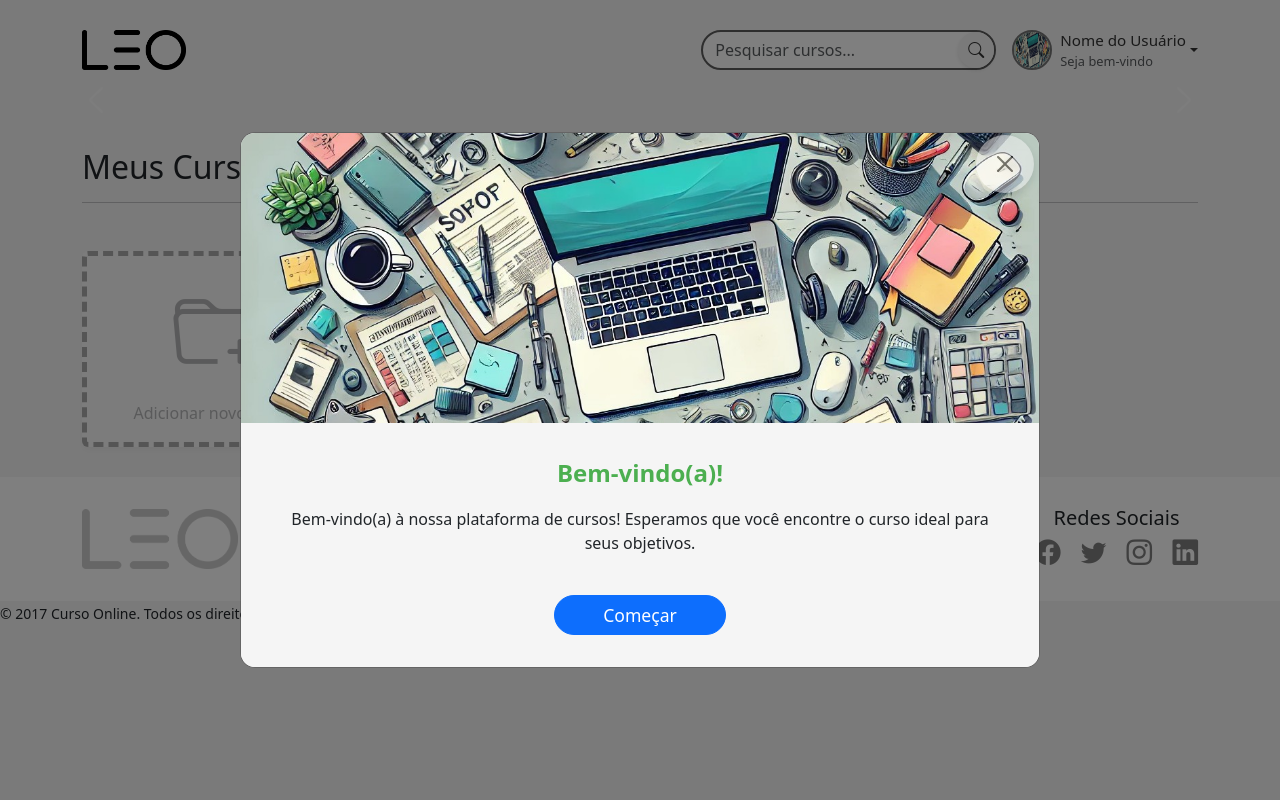
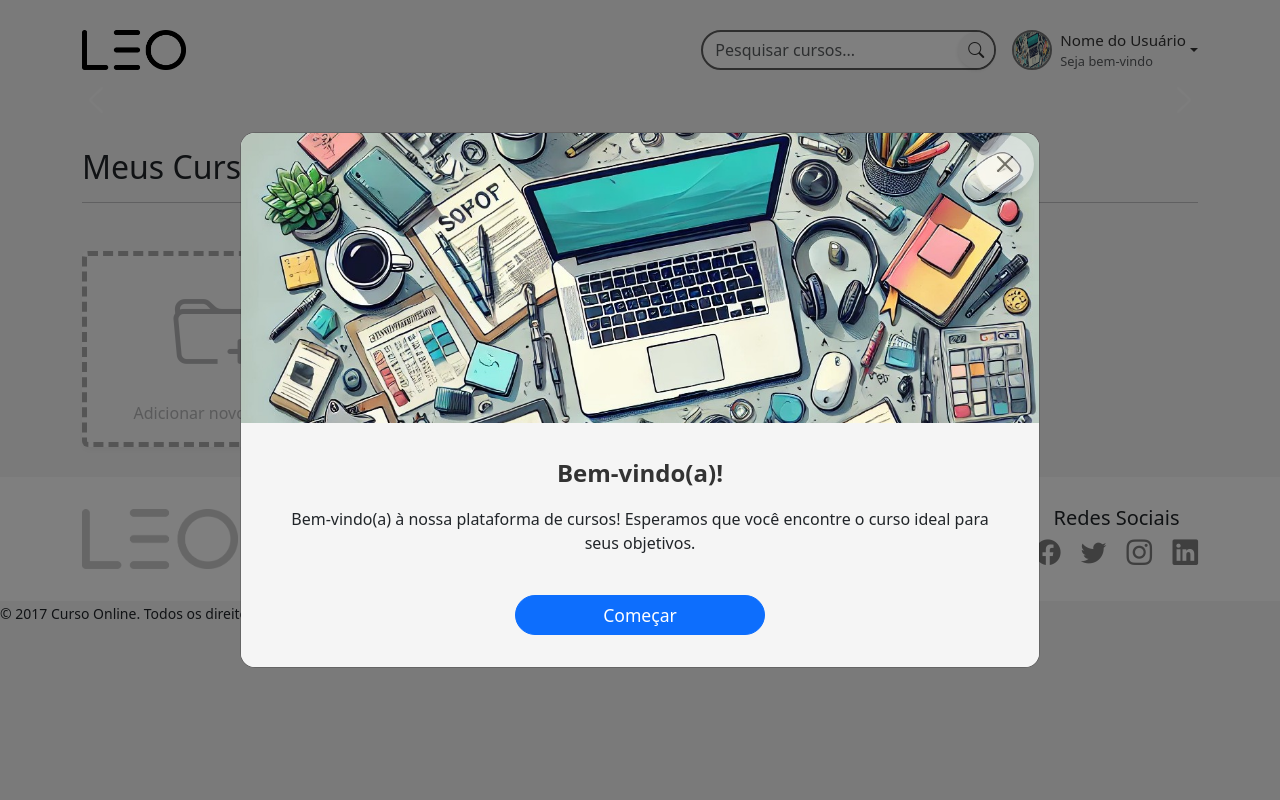
Before and after one commit to raulmarx/desafio_revvo, a PHP site: page / in a window 1280 px wide. Run offline with PHP 8.4, Linux system fonts and the light colour scheme; data that the repository does not hold is empty.

Commit message:
correçoes e ajustes no front

```diff
--- a/assets/js/courses.js
+++ b/assets/js/courses.js
@@ -35,7 +35,7 @@ document.addEventListener('DOMContentLoaded', () => {
                 <div class="card-body position-relative">
                     <h5 class="card-title">${course.title}</h5>
                     <p class="card-text">${course.description}</p>
-                    <a href="${course.link}" class="btn btn-primary">Ver mais</a>
+                    <a href="#" class="btn btn-primary">Ver mais</a>
                     <div class="dropdown position-absolute top-0 end-0 m-2">
                         <button class="btn dots btn-sm" type="button" id="dropdownMenuButton-${course.id}" data-bs-toggle="dropdown" aria-expanded="false">
                             <i class="bi bi-three-dots"></i>
--- a/assets/js/slide.js
+++ b/assets/js/slide.js
@@ -20,7 +20,7 @@ document.addEventListener('DOMContentLoaded', () => {
                     <div class="carousel-caption">
                         <h5>${course.title}</h5>
                         <p>${course.description}</p>
-                        <a href="${course.link}" class="btn btn-outline-light">Ver mais</a>
+                        <a href="#" class="btn btn-outline-light">Ver mais</a>
                     </div>
                     `;
 
--- a/assets/scss/styles.scss
+++ b/assets/scss/styles.scss
@@ -162,6 +162,8 @@ form.d-flex {
         padding: 10px 20px;
         text-transform: uppercase;
         transition: all 0.3s ease;
+        border-radius: 50px;
+
 
         &:hover {
           background-color: rgba(255, 255, 255, 0.2);
@@ -229,6 +231,8 @@ form.d-flex {
 
     .btn-primary {
       background-color: $primary-color;
+      border-radius: 50px;
+
       border: none;
 
       &:hover {
@@ -265,13 +269,14 @@ form.d-flex {
 }
 
 #welcomeModal .modal-title {
-  color: $primary-color;
+  color: $text-color;
   font-weight: bold;
   font-size: 1.5rem;
 }
 
 #welcomeModal .btn-primary {
   border-radius: 30px;
+  width: 250px;
   font-size: 1.1rem;
 }
 
--- a/public/js/courses.js
+++ b/public/js/courses.js
@@ -4,7 +4,7 @@ let apiUrl="http://localhost/desafio_revvo/src/CourseController.php?action=";doc
                 <div class="card-body position-relative">
                     <h5 class="card-title">${e.title}</h5>
                     <p class="card-text">${e.description}</p>
-                    <a href="${e.link}" class="btn btn-primary">Ver mais</a>
+                    <a href="#" class="btn btn-primary">Ver mais</a>
                     <div class="dropdown position-absolute top-0 end-0 m-2">
                         <button class="btn dots btn-sm" type="button" id="dropdownMenuButton-${e.id}" data-bs-toggle="dropdown" aria-expanded="false">
                             <i class="bi bi-three-dots"></i>
--- a/public/js/slide.js
+++ b/public/js/slide.js
@@ -1,8 +1,8 @@
-document.addEventListener("DOMContentLoaded",()=>{(async()=>{try{var e=await(await fetch(apiUrl+"coursesGetRequest")).json();let n=document.getElementById("carousel-content");n.innerHTML="",e.data.forEach((e,t)=>{var a=document.createElement("div");a.classList.add("carousel-item"),0===t&&a.classList.add("active"),a.innerHTML=`
+document.addEventListener("DOMContentLoaded",()=>{(async()=>{try{var e=await(await fetch(apiUrl+"coursesGetRequest")).json();let s=document.getElementById("carousel-content");s.innerHTML="",e.data.forEach((e,t)=>{var a=document.createElement("div");a.classList.add("carousel-item"),0===t&&a.classList.add("active"),a.innerHTML=`
                     <img src="../src/${e.banner}" alt="${e.title}">
                     <div class="carousel-caption">
                         <h5>${e.title}</h5>
                         <p>${e.description}</p>
-                        <a href="${e.link}" class="btn btn-outline-light">Ver mais</a>
+                        <a href="#" class="btn btn-outline-light">Ver mais</a>
                     </div>
-                    `,n.appendChild(a)})}catch(e){console.error("Erro ao buscar cursos:",e)}})()});
+                    `,s.appendChild(a)})}catch(e){console.error("Erro ao buscar cursos:",e)}})()});
```
Also changed, not shown: assets/css/styles.css.
